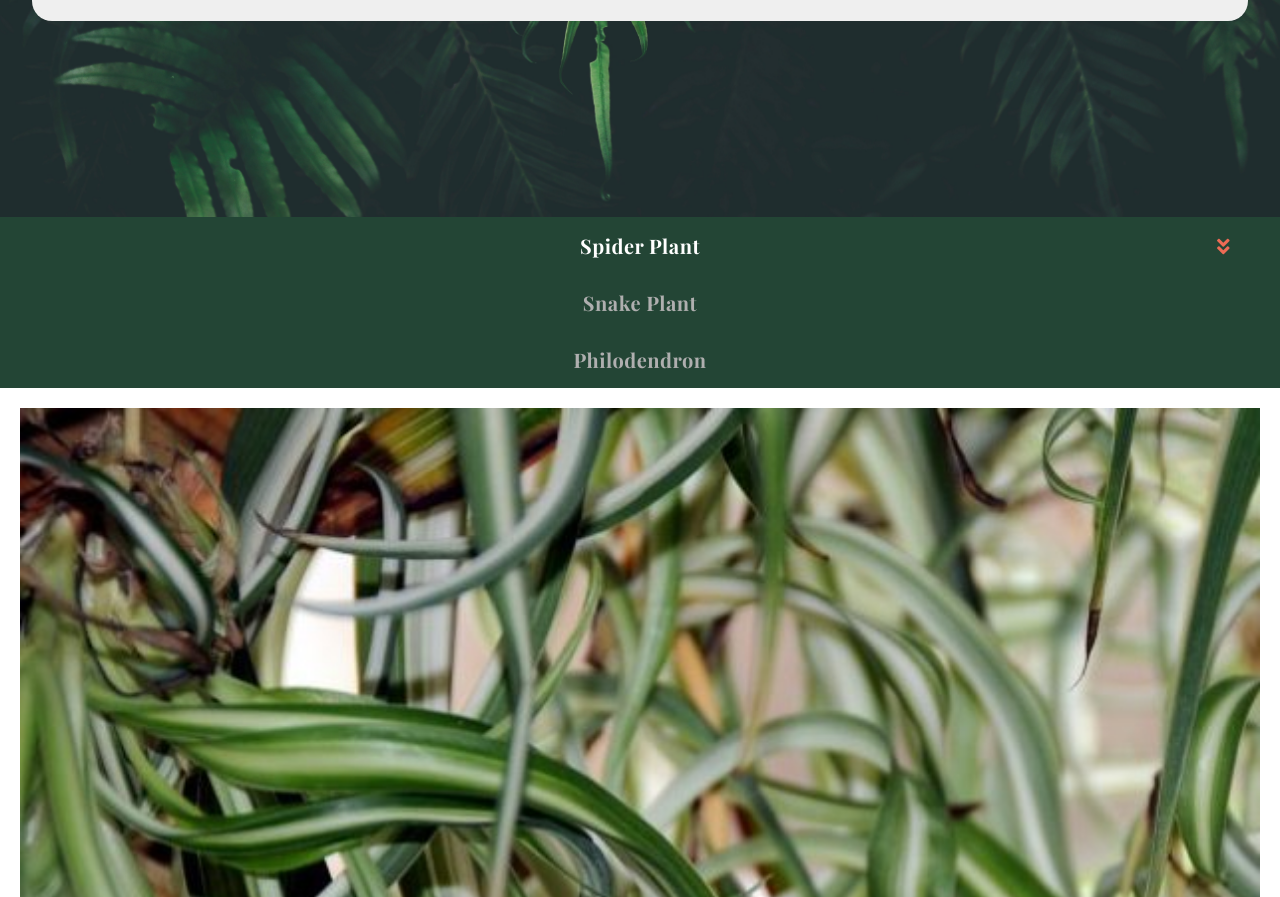
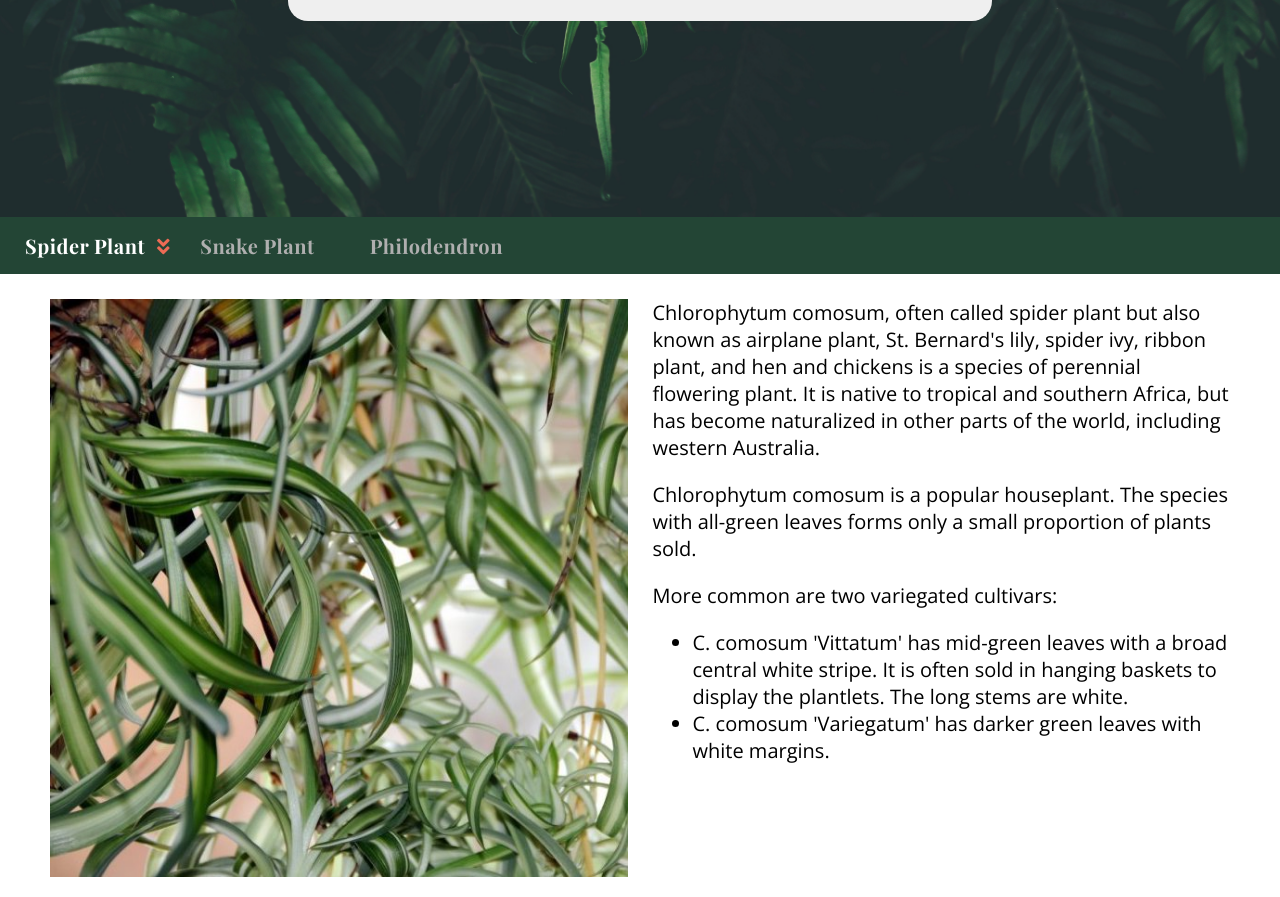
Before and after one commit to JairoCalderon/HousePlantsGuide, a plain HTML site: page index.html in a window 1280 px wide. Shown: the part 583-1480 px from the top of the page. Drawn offline with nearby package versions, Linux system fonts and the light colour scheme.

Commit message:
finished css style

```diff
--- a/index.html
+++ b/index.html
@@ -12,7 +12,7 @@
     <title>STARTER - House Plants Guide</title>
 
 <body>
-    <header>
+    <header class="wrapper">
         <h1>House plants that even you cannot kill.</h1>
         <form class="feedbackForm">
             <!-- WRITE YOUR INPUT MARK UP HERE -->
@@ -31,7 +31,7 @@
             <button>Find Plants</button>
         </form>
     </header>
-    <main>
+    <main class="wrapper">
         <section class="tabs">
             <!-- Tab One -->
             <input type="radio" id="spider-tab" name="tabs" checked>
--- a/styles/styles.css
+++ b/styles/styles.css
@@ -173,3 +173,53 @@ input[type=radio]{
 .tabs input:checked + label i {
     display: block;
 }
+
+
+/* media query */
+
+@media (min-width: 480px){
+    .feedbackForm{
+        width: 75%;
+    }
+    .content > div {
+        padding: 25px 50px;
+    }
+}
+
+@media (min-width: 768px){
+    .feedbackForm{
+        width: 65%;
+    }
+    .tabs label{
+        display: inline-block;
+        align-self: center;
+    }
+    .tabs label i{
+        right: 0;
+    }
+
+    #spider-tab:checked ~ .content .firstPlant,
+    #snake-tab:checked ~ .content .secondPlant,
+    #philo-tab:checked ~ .content .thirdPlant {
+        display: flex;
+    }
+    .imgContainer,
+    .plantDescription{
+        width:50%;
+    }
+    .imgContainer{
+        margin-right: 25px;
+    }
+    .plantDescription p:first-child{
+        margin: 0;
+    }
+}
+
+@media (min-width: 940px){
+    .wrapper{
+        max-width: 1400px;
+    }
+    .feedbackForm{
+        width: 55%;
+    }
+}
```
